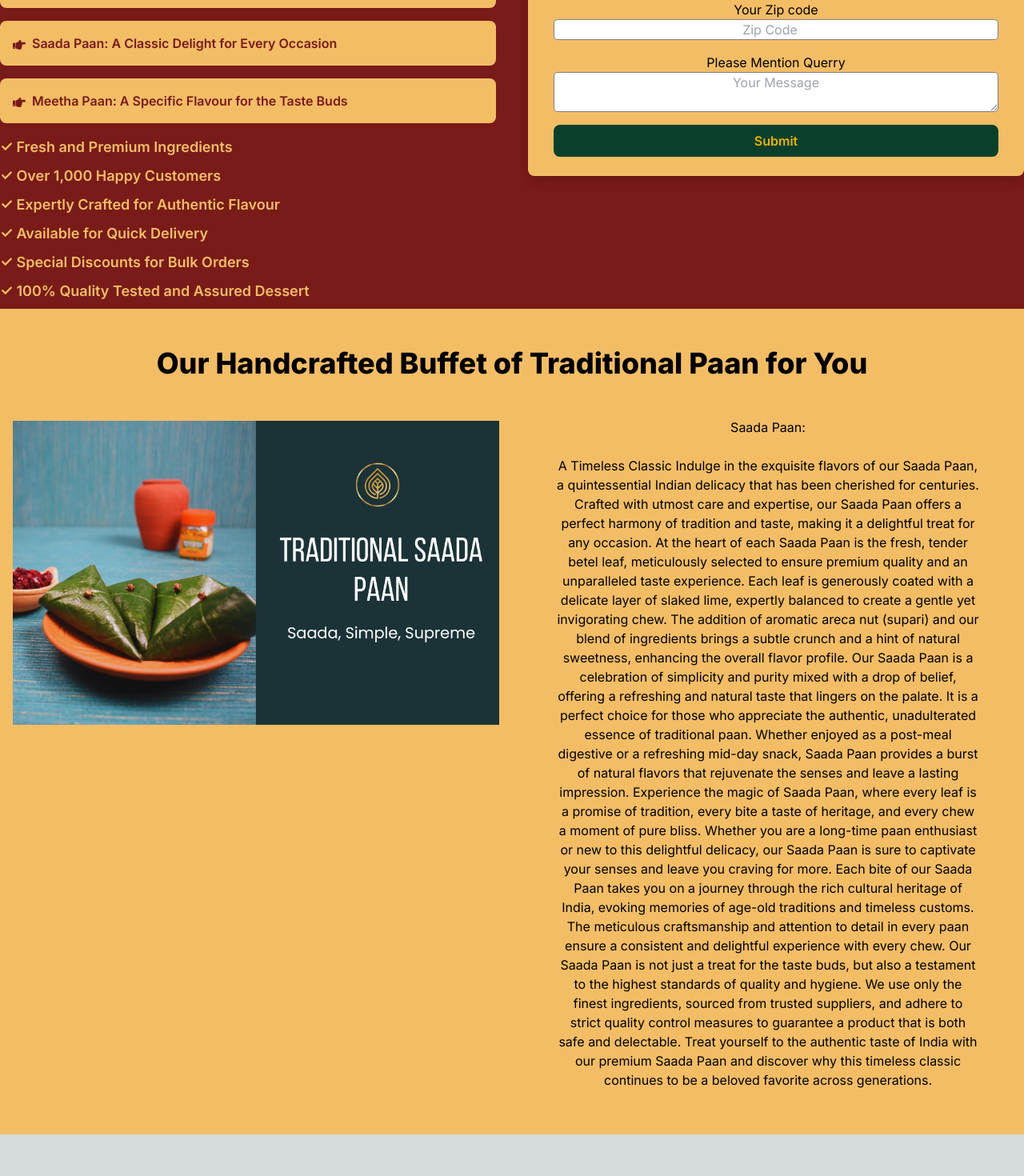
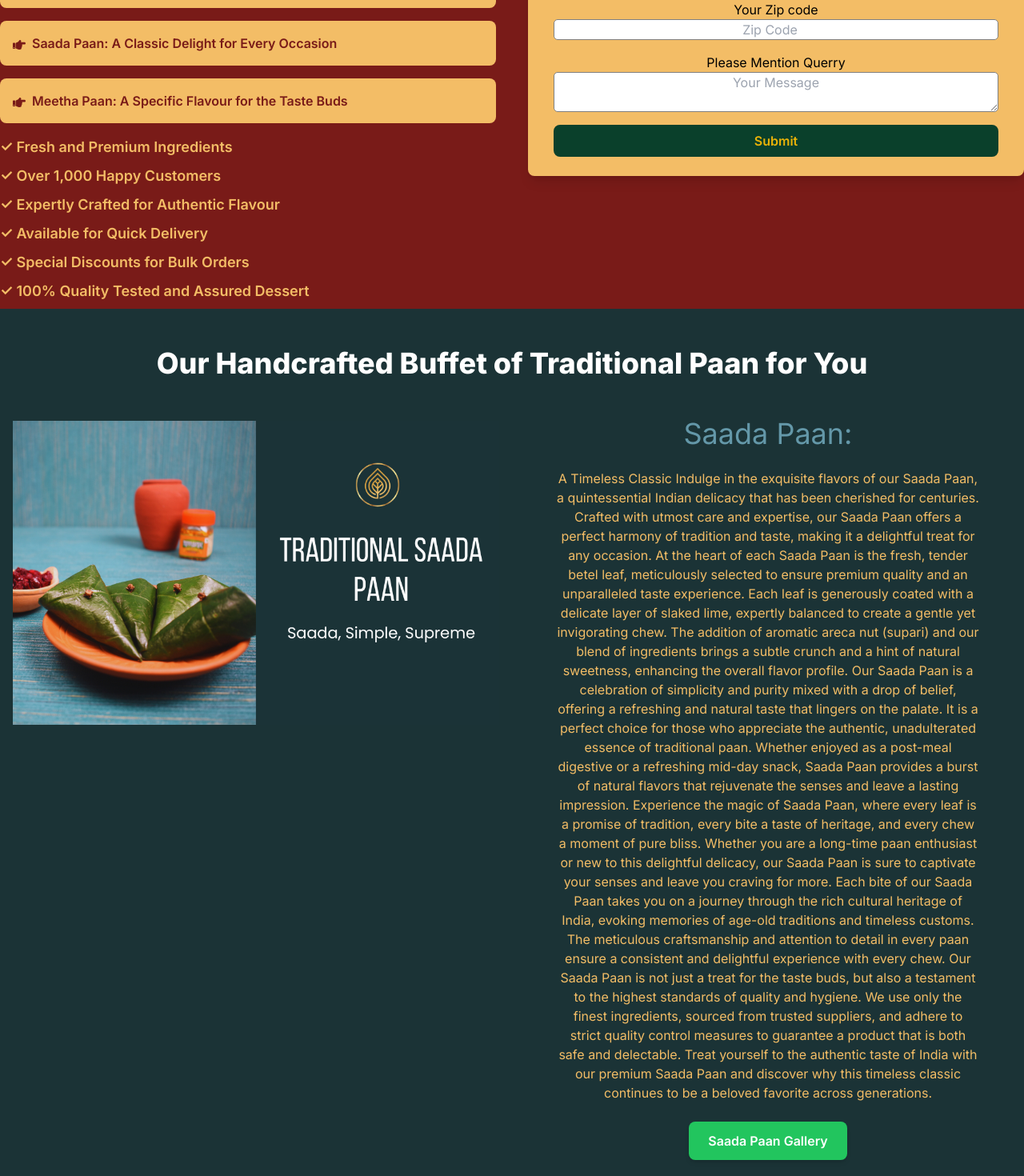
Before and after one commit to Satya23032991/beteelkart, a Next.js app: page /products/traditionalpaan in a window 1280 px wide. Shown: the part 1366-2836 px from the top of the page at 80% size. Before the commit the page ends 2784 px from the top, so only its background shows below. Built offline with nearby package versions, Linux system fonts and the light colour scheme.

Commit message:
saadapaan

```diff
--- a/src/app/products/traditionalpaan/page.jsx
+++ b/src/app/products/traditionalpaan/page.jsx
@@ -300,8 +300,8 @@ const Traditionalpaan = () => {
       </div>
 
      <div className= {styles.tradpaanMainContainer}>
-     <div className="w-full p-4 bg-[#f3bd66]">
-     <h1 className="text-4xl text-black text-center py-8 font-extrabold">Our Handcrafted Buffet of Traditional Paan for You</h1>
+     <div className="w-full p-4 bg-[#1b3336]">
+     <h1 className="text-4xl text-white text-center py-8 font-extrabold">Our Handcrafted Buffet of Traditional Paan for You</h1>
      <div className="grid grid-cols-1 md:grid-cols-2 lg:grid-cols-2 gap-8 text-center">
 
      <div
@@ -315,8 +315,8 @@ const Traditionalpaan = () => {
       </div>
 
       <div className="p-4">
-        <h2>Saada Paan:</h2>
-        <p className="p-6">
+        <h2 className="lg:text-4xl md:text-4xl text-[#6498a9]">Saada Paan:</h2>
+        <p className="p-6 text-[#f3bd66]">
          A Timeless Classic
 Indulge in the exquisite flavors of our Saada Paan, a quintessential Indian delicacy that has been cherished for centuries. Crafted with utmost care and expertise, our Saada Paan offers a perfect harmony of tradition and taste, making it a delightful treat for any occasion.
 At the heart of each Saada Paan is the fresh, tender betel leaf, meticulously selected to ensure premium quality and an unparalleled taste experience. Each leaf is generously coated with a delicate layer of slaked lime, expertly balanced to create a gentle yet invigorating chew. The addition of aromatic areca nut (supari) and our blend of ingredients brings a subtle crunch and a hint of natural sweetness, enhancing the overall flavor profile.
@@ -326,6 +326,15 @@ Each bite of our Saada Paan takes you on a journey through the rich cultural her
 Our Saada Paan is not just a treat for the taste buds, but also a testament to the highest standards of quality and hygiene. We use only the finest ingredients, sourced from trusted suppliers, and adhere to strict quality control measures to guarantee a product that is both safe and delectable.
 Treat yourself to the authentic taste of India with our premium Saada Paan and discover why this timeless classic continues to be a beloved favorite across generations.
         </p>
+        <button className="saada_paan transition ease-in-out delay-150
+        bg-green-500 hover:-translate-y-1
+        hover:scale-110 hover:bg=[#024c48] duration-300
+         rounded-lg px-6 py-3 text-white font-semibold
+         shadow-md wow
+         animate__animated animate__pulse"
+         data-wow-duration="1s" data-wow-delay="1.5s">
+          Saada Paan Gallery
+          </button>
       </div>
 
      </div>
```
